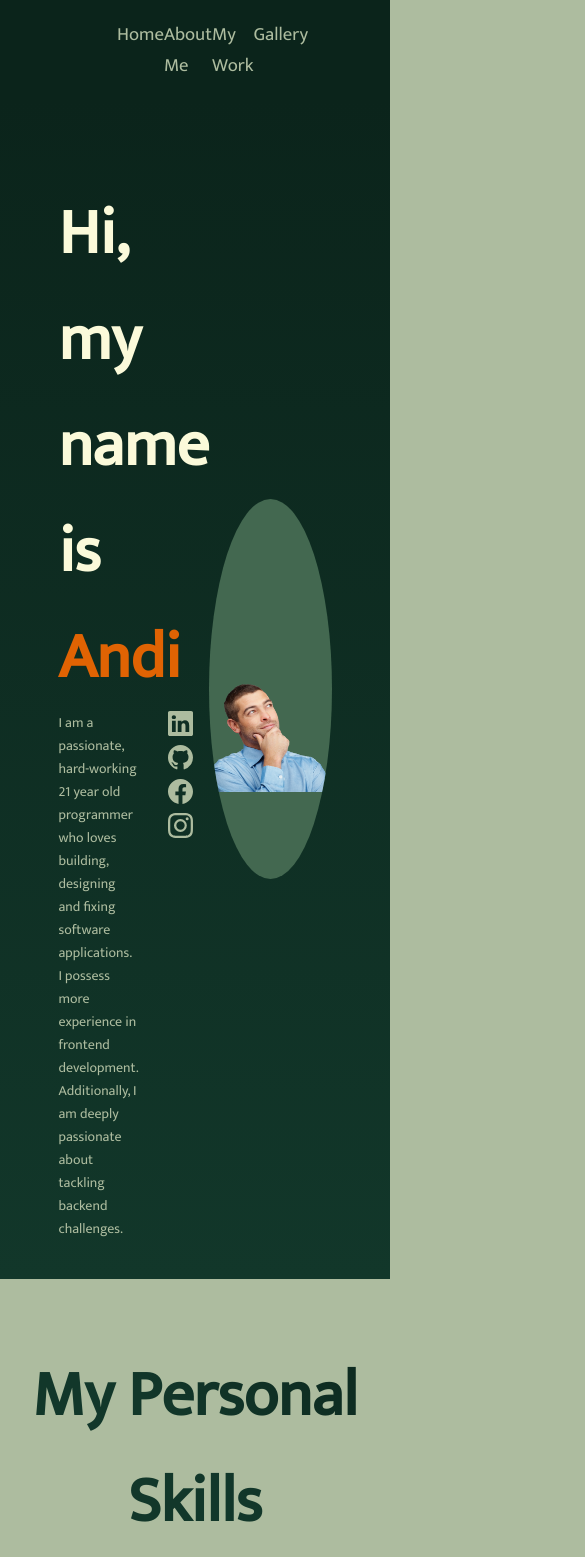
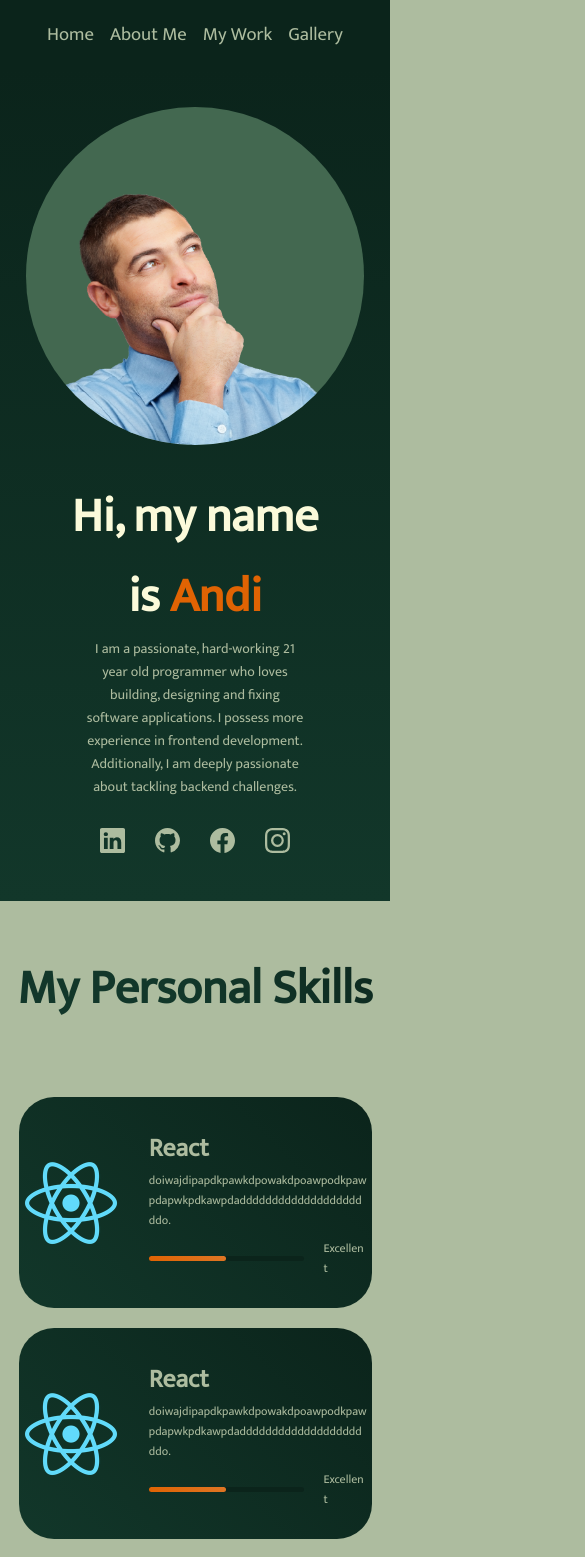
Before and after one commit to DevAndi-m/D, a React (Create React App) app in the folder personal-website/: page / in a window 390 px wide. Shown: the top 1557 px of the page, 585 px wide, since content can reach past the window. Built offline with nearby package versions, Linux system fonts and the light colour scheme.

Commit message:
Responsivity part 2

```diff
--- a/personal-website/src/Comp/CommentMain.js
+++ b/personal-website/src/Comp/CommentMain.js
@@ -9,9 +9,11 @@ import useReveal from './MyHooks/useReveal.js';
 function CommentHeader() {
 
   useReveal('.headerText', 'headerTextVisible');
+  useReveal('.headerTextMobile' , 'headerTextMobileVisible');
 
   return (
     <div className='cHeaderParent'>
+      <h1 className='headerTextMobile'>Let's take a look at what others think</h1>
       <div className='cHolder'>
         <h1 className='headerText'>Let's take a look at what others think</h1>
         {/* Ktu hin commentet */}
--- a/personal-website/src/Comp/Comp-css/Comment.css
+++ b/personal-website/src/Comp/Comp-css/Comment.css
@@ -36,6 +36,7 @@
 }
 
 .headerText {
+    text-align: center;
     opacity: 0;
     transform: translateY(30px);
     transition: all 0.5s;
@@ -47,6 +48,24 @@
 }
 
 .headerTextVisible {
+    opacity: 1;
+    transform: translateY(0);
+}
+
+.headerTextMobile {
+    display: none;
+    opacity: 0;
+    transform: translateY(30px);
+    transition: all 0.5s;
+    transition-delay: 300ms;
+
+    background: -webkit-linear-gradient(45deg,var(--greyGreen),var(--darkGreen));
+    -webkit-background-clip: text;
+    -webkit-text-fill-color: transparent;
+    margin: none 10px;
+}
+
+.headerTextMobileVisible {
     opacity: 1;
     transform: translateY(0);
 }
@@ -209,4 +228,100 @@
     .pubDate {
         font-size: 13px;
     }
+
+    .cHeaderParent {
+        padding: 8em 3rem;
+    }
 }
+
+@media only screen and (max-width: 1380px) {
+    .headerText {
+        font-size: 2.7rem;
+    }
+
+    .cHolder {
+        gap: 2rem;
+        grid-auto-columns: 40%;
+    }
+
+    .commentParent {
+        padding: 20px 40px;
+        border-radius: 40px;
+    }
+
+    .propic {
+        width: 50px;
+        height: 50px;
+    }
+
+    .nameText {
+        font-size: 13px;
+    }
+
+    .relationTo {
+        font-size: 12px;
+    }
+
+    .numrating {
+        font-size: 13px;
+    }
+
+    .barrating {
+        height: 3px;
+        width: 5em;
+    }
+
+    .textField {
+        width: 110%;
+        font-size: 11px;
+    }
+
+    .pubDate {
+        font-size: 12px;
+    }
+
+    .rating {
+        gap: 3px;
+    }
+
+    .cHeaderParent {
+        padding: 5em 3rem;
+    }
+}
+
+@media only screen and (max-width: 1050px) {
+
+    .cHeaderParent {
+        gap: 30px;
+    }
+
+    .headerText {
+        display: none;
+    }
+
+    .headerTextMobile {
+        display: inline;
+        font-size: 3em;
+        margin: auto;
+    }
+
+    .cHolder {
+        gap: 1rem;
+        grid-auto-columns: 56%;
+    }
+
+    .cDataHolder {
+        margin-top: 20px;
+        gap: 4em;
+        flex-direction: column;
+        align-items: center;
+    }
+
+    .andiText {
+        display: none;
+    }
+}
+
+@media only screen and (max-width: 840px) {
+
+}
--- a/personal-website/src/Comp/Comp-css/CommentData.css
+++ b/personal-website/src/Comp/Comp-css/CommentData.css
@@ -12,7 +12,6 @@
     display: flex;
     justify-content: center;
     align-items: center;
-    gap: 10px;
 
     opacity: 0;
     transform: translateY(30px);
@@ -31,7 +30,7 @@
     justify-content: space-around;
     align-items: center;
     width: fit-content;
-    padding: 20px;
+
     border-radius: 12px;
     height: fit-content;
 }
@@ -77,9 +76,17 @@
 @media only screen and (max-width: 1620px) {
     .bar {
         height: 6px;
+        width: 140px;
     }
 }
 
 @media only screen and (max-width: 1380px) {
 
 }
+
+@media only screen and (max-width: 1050px) {
+    .bar {
+        height: 8px;
+        width: 400px;
+    }
+}
--- a/personal-website/src/Comp/Comp-css/CommentPost.css
+++ b/personal-website/src/Comp/Comp-css/CommentPost.css
@@ -18,7 +18,7 @@
     opacity: 0;
     transform: translateY(30px);
     transition: all 0.5s;
-    transition-delay: 900ms;
+    transition-delay: 400ms;
 }
 
 .formHolderVisible {
@@ -81,3 +81,31 @@
         font-size: 16px;
     }
 }
+
+@media only screen and (max-width: 1380px) {
+    .contTitle {
+        font-size: 20px;
+    }
+
+    .contPara {
+        font-size: 10px;
+    }
+
+    .formHolder {
+        padding: 0 10px;
+    }
+
+    .commentLogSign {
+        padding: 10px 25px;
+        font-size: 13px;
+    }
+}
+
+@media only screen and (max-width: 1050px) {
+    .formHolder {
+        width: 80%;
+        text-align: center;
+        justify-content: center;
+        gap: 30px;
+    }
+}
--- a/personal-website/src/Comp/Comp-css/ExperienceEntry.css
+++ b/personal-website/src/Comp/Comp-css/ExperienceEntry.css
@@ -304,3 +304,63 @@
         font-size: 1.1em;
     }
 }
+
+@media only screen and (max-width: 1380px) {
+    .expTitle {
+        display: flex;
+        flex-direction: column;
+        gap: 0px;
+        margin-bottom: 1em;
+    }
+
+    .exp-info {
+        width: 70%;
+    }
+
+    .exp-btn {
+        width: 30%;
+    }
+}
+
+@media only screen and (max-width: 1050px) {
+    .elT {
+        margin-top: 2.5rem;
+        font-size: 3rem;
+    }
+
+    .bigparentHOne {
+        font-size: 2em;
+    }
+
+    .expTitle {
+        gap: 0px;
+        margin-bottom: 1em;
+    }
+
+    .exp-info {
+        width: 100%;
+    }
+
+    .exp-btn {
+        width: 40%;
+        font-size: 15px;
+    }
+
+    .experience-parent {
+        width: 80%;
+        gap: 15px;
+    }
+
+    .exp-info p {
+        font-size: 13px;
+    }
+
+    .exp-info h2 {
+        font-size: 14px;
+    }
+
+}
+
+@media only screen and (max-width: 840px) {
+
+}
--- a/personal-website/src/Comp/Comp-css/FinalSection.css
+++ b/personal-website/src/Comp/Comp-css/FinalSection.css
@@ -162,4 +162,37 @@
     .selectorBtn {
         font-size: 15px;
     }
+
+    .fsTitle {
+        font-size: 3em;
+    }
 }
+
+@media only screen and (max-width: 1060px) {
+    .imagePart {
+        width: 18em;
+    }
+
+    .selOneTxt {
+        font-size: 12px;
+    }
+
+    .selTitle {
+        font-size: 20px;
+    }
+
+    .bi-arrow-down-short {
+        height: 100%;
+
+        display: flex;
+        text-align: center;
+    }
+
+    .selOneBox, .selTwoBox, .selThreeBox {
+        gap: 10px;
+    }
+
+    .selectorBtn {
+        font-size: 13px;
+    }
+}
--- a/personal-website/src/Comp/Comp-css/Footer.css
+++ b/personal-website/src/Comp/Comp-css/Footer.css
@@ -128,3 +128,9 @@ img {
     width: 90%;
     height: 90%;
 }
+
+@media only screen and (max-width: 1050px) {
+    .qrSec {
+        display: none;
+    }
+}
--- a/personal-website/src/Comp/Comp-css/Header.css
+++ b/personal-website/src/Comp/Comp-css/Header.css
@@ -36,3 +36,9 @@ h3 a:hover{
         width: 40%;
     }
 }
+
+@media only screen and (max-width: 1050px) {
+    .linkContainer {
+        width: 80%;
+    }
+}
--- a/personal-website/src/Comp/Comp-css/Section.css
+++ b/personal-website/src/Comp/Comp-css/Section.css
@@ -91,7 +91,7 @@ p {
     transform: scale(1.1);
 }
 
-@media only screen and (max-width: 1629px) {
+@media only screen and (max-width: 1711px) {
     .ttle {
         font-size: 4rem;
     }
@@ -99,14 +99,7 @@ p {
     .portrait {
         width: 45vh;
         height: 45vh;
-        background-color: var(--lighterGreen);
-        border-radius: 50%;
-        display: flex;
-        justify-content: center;
-        align-items: center;
-        overflow: hidden;
-
-        margin-right:15vw;
+        margin-right:13vw;
     }
 
     .portrait img {
@@ -128,6 +121,91 @@ p {
 
 }
 
+@media only screen and (max-width: 1400px) {
+    .ttle {
+        font-size: 4rem;
+    }
+
+    .portrait {
+        width: 40vh;
+        height: 40vh;
+        margin-right:13vw;
+    }
+
+    .portrait img {
+        margin-top: 90px;
+        max-width: 110%;
+        max-height: 110%;
+        width: auto;
+        height: auto;
+    }
+}
+
 @media only screen and (max-width: 1380px) {
+    .ttle {
+        font-size: 3.5rem;
+    }
+
+    .portrait {
+        width: 35vh;
+        height: 35vh;
+    }
+}
+
+@media only screen and (max-width: 1200px) {
+
+    .social {
+        flex-direction: column;
+    }
+
+    .svg {
+        flex-direction: row;
+        gap: 30px;
+    }
+
+    .ttle {
+        font-size: 3rem;
+    }
+
+    .sectionParagraph {
+        font-size: 12px;
+    }
+
+    .portrait {
+        width: 30vh;
+        height: 30vh;
+    }
+}
+
+@media only screen and (max-width: 1050px) {
+    .parent {
+        flex-direction: column-reverse;
+    }
+
+    .portrait {
+        margin: 0;
+
+        width: 40vh;
+        height: 40vh;
+    }
+
+    .intro {
+        margin: 0;
+        width: 70%;
+        text-align: center;
+        align-items: center;
+    }
+
+    .sectionParagraph {
+        font-size: 14px;
+    }
+
+    .svg {
+        justify-content: center;
+    }
+}
+
+@media only screen and (max-width: 840px) {
+
 
 }
--- a/personal-website/src/Comp/Comp-css/SkillSection.css
+++ b/personal-website/src/Comp/Comp-css/SkillSection.css
@@ -142,5 +142,74 @@
 }
 
 @media only screen and (max-width: 1380px) {
+    .psL {
+        font-size: 4rem;
+    }
+
+    .skillEntry {
+        width: 70%;
+        gap: 30px;
+        border-radius: 45px;
+    }
+
+    .skillInfo h2 {
+        font-size: 1.8rem;
+    }
+
+    .skillInfo p {
+        font-size: 15px;
+    }
+
+    .skillEntry img{
+        width: 8rem;
+    }
+
+    .skillBar {
+        height: 6px;
+    }
+
+    .skillStats {
+        margin-top: 1em;
+    }
 
 }
+
+@media only screen and (max-width: 1050px) {
+    .psL {
+        font-size: 4rem;
+    }
+
+    .skillEntry {
+        width: 70%;
+        gap: 30px;
+        border-radius: 35px;
+    }
+
+    .skillInfo h2 {
+        font-size: 1.6rem;
+    }
+
+    .skillInfo p {
+        font-size: 12px;
+    }
+
+    .skillEntry img{
+        width: 6rem;
+    }
+
+    .skillBar {
+        height: 5px;
+    }
+
+    .skillStats {
+        margin-top: 0.5em;
+    }
+
+    .skillsection {
+        gap: 1em;
+    }
+
+    .psL {
+        font-size: 3em;
+    }
+}
--- a/personal-website/src/Comp/Section.js
+++ b/personal-website/src/Comp/Section.js
@@ -9,9 +9,9 @@ function Section() {
         <div className='intro'>
             <h1 className='ttle'>Hi, my name is <span>Andi</span></h1>
             <div className='social'>
-            <p className='sectionParagraph'>
-                I am a passionate, hard-working <AgeChecker /> year old programmer who loves building, designing and fixing software applications. I possess more experience in frontend development. Additionally, I am deeply passionate about tackling backend challenges.
-            </p>
+                <p className='sectionParagraph'>
+                    I am a passionate, hard-working <AgeChecker /> year old programmer who loves building, designing and fixing software applications. I possess more experience in frontend development. Additionally, I am deeply passionate about tackling backend challenges.
+                </p>
                 <div className='svg'>
                     {/* Linkedin */}
                     <a className='links'>
```
